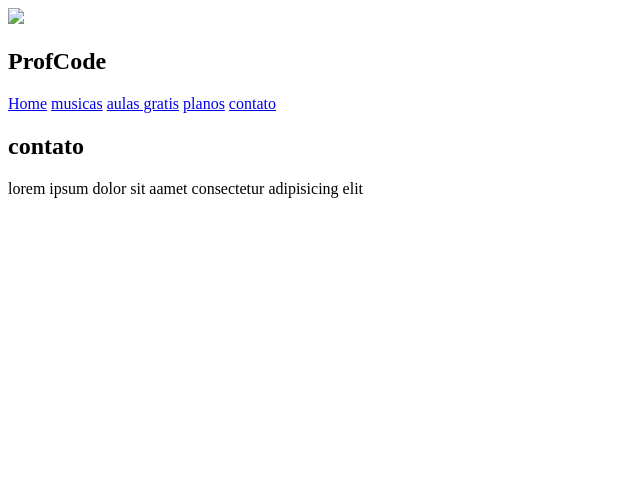
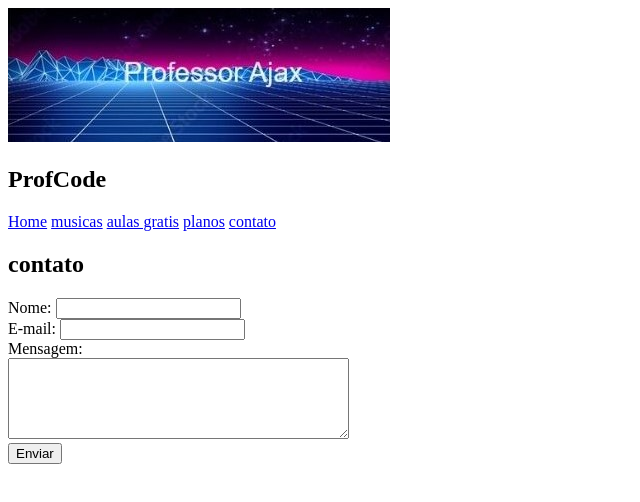
Before and after one commit to Giovanni613/profcode, a plain HTML site: page contato.html in a window 1280 px wide. Shown: the whole page, without its empty margins (0-640 px from the left). Drawn offline with Linux system fonts and the light colour scheme.

Commit message:
Add files via upload

```diff
--- a/contato.html
+++ b/contato.html
@@ -8,7 +8,7 @@
 <body>
 
     <header>
-        <img src="img/Professor Ajax.jpg" widt="960">
+        <img src="img/Principal.jpg" widt="960">
         <nav>
             <h1>ProfCode</h1>
             <a href="index.html">Home</a>
@@ -19,11 +19,15 @@
         </nav>
     </header>
     <main>
-        <article>
-            <h2>contato</h2>
-            <p> lorem ipsum dolor sit aamet consectetur adipisicing elit</p>
-            <img src="">
-        </article>
+        <h2>contato</h2>
+        <form method="get">
+            Nome: <input type="text" name="nome" required><br>
+            E-mail: <input type="email" name="email" required><br>
+            Mensagem:<br>
+            <textarea name="msg" rows="5" cols="40"></textarea>
+            <br>
+            <button type="submit">Enviar</button>
+        </form>
 
     </main>
 
```
Also changed, not shown: index.html (+2 -1 lines).
